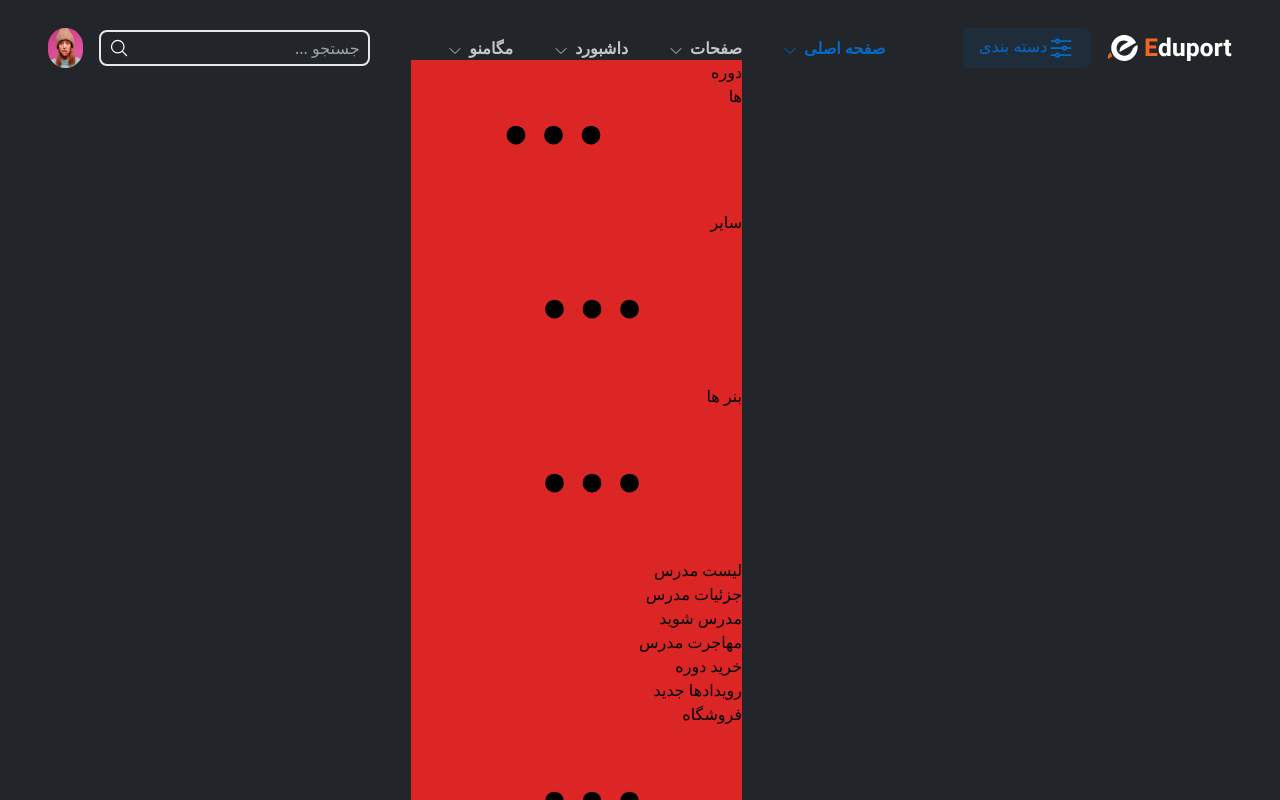
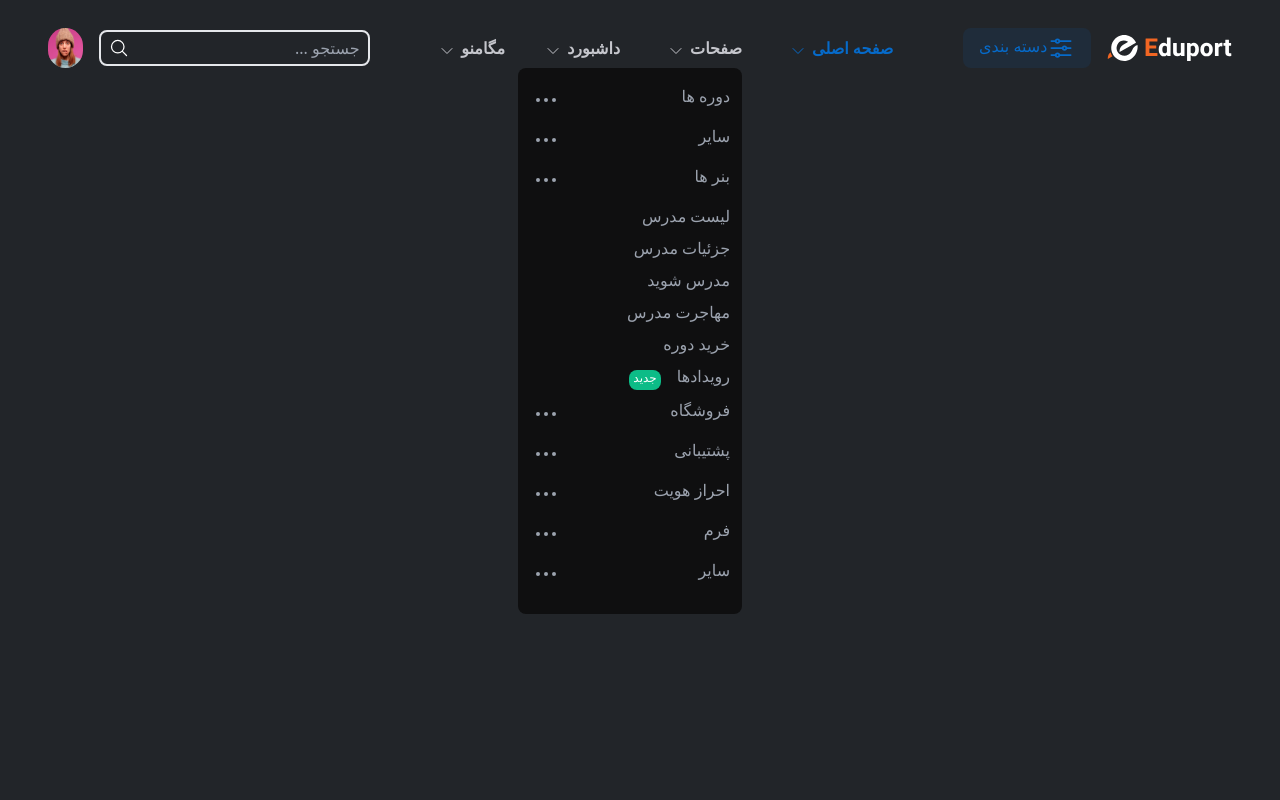
Before and after one commit to erfanMirhoseini78/Eduport, a website: page index.html in a window 1280 px wide. Shown: the top 800 px of the page. Drawn offline with Linux system fonts and the light colour scheme.

Commit message:
Development Header Nav Menu Section

```diff
--- a/index.html
+++ b/index.html
@@ -309,49 +309,63 @@
                                                 <div class="w-44 h-[1px] bg-gray-800"></div>
 
                                                 <!-- Divider -->
-                                                <ul class="*:py-1 pt-4 child-hover:bg-[#066ac91a] child-hover:rounded-sm child:transition-colors child:pr-2">
+                                                <ul
+                                                    class="*:py-1 pt-4 child-hover:bg-[#066ac91a] child-hover:rounded-sm child:transition-colors child:pr-2">
                                                     <li class="">
-                                                        <a href="#" class="text-gray-400 block hover:text-active">اینستاگرام مارکتینگ</a>
+                                                        <a href="#"
+                                                            class="text-gray-400 block hover:text-active">اینستاگرام
+                                                            مارکتینگ</a>
                                                     </li>
 
                                                     <li class="">
-                                                        <a href="#" class="text-gray-400 block hover:text-active">تبلیغ نویسی</a>
+                                                        <a href="#" class="text-gray-400 block hover:text-active">تبلیغ
+                                                            نویسی</a>
                                                     </li>
 
                                                     <li class="">
-                                                        <a href="#" class="text-gray-400 block hover:text-active">سرچ کنسول</a>
+                                                        <a href="#" class="text-gray-400 block hover:text-active">سرچ
+                                                            کنسول</a>
                                                     </li>
 
                                                     <li class="">
-                                                        <a href="#" class="text-gray-400 block hover:text-active">جذب ترافیک موثر</a>
+                                                        <a href="#" class="text-gray-400 block hover:text-active">جذب
+                                                            ترافیک موثر</a>
                                                     </li>
 
                                                     <li class="">
-                                                        <a href="#" class="text-gray-400 block hover:text-active">افزایش فروش</a>
+                                                        <a href="#" class="text-gray-400 block hover:text-active">افزایش
+                                                            فروش</a>
                                                     </li>
 
                                                     <li class="">
-                                                        <a href="#" class="text-gray-400 block hover:text-active">ویدیو مارکتینگ</a>
+                                                        <a href="#" class="text-gray-400 block hover:text-active">ویدیو
+                                                            مارکتینگ</a>
                                                     </li>
 
                                                     <li class="">
-                                                        <a href="#" class="text-gray-400 block hover:text-active">آموزش GTmetrix</a>
+                                                        <a href="#" class="text-gray-400 block hover:text-active">آموزش
+                                                            GTmetrix</a>
                                                     </li>
 
                                                     <li class="">
-                                                        <a href="#" class="text-gray-400 block hover:text-active">آموزش Alex</a>
+                                                        <a href="#" class="text-gray-400 block hover:text-active">آموزش
+                                                            Alex</a>
                                                     </li>
 
                                                     <li class="">
-                                                        <a href="#" class="text-gray-400 block hover:text-active">استراتژی تولید محتوا</a>
+                                                        <a href="#"
+                                                            class="text-gray-400 block hover:text-active">استراتژی تولید
+                                                            محتوا</a>
                                                     </li>
 
                                                     <li class="">
-                                                        <a href="#" class="text-gray-400 block hover:text-active">سئو و بهینه سازی</a>
+                                                        <a href="#" class="text-gray-400 block hover:text-active">سئو و
+                                                            بهینه سازی</a>
                                                     </li>
 
                                                     <li class="">
-                                                        <a href="#" class="text-gray-400 block hover:text-active">اصول قرارداد نویسی</a>
+                                                        <a href="#" class="text-gray-400 block hover:text-active">اصول
+                                                            قرارداد نویسی</a>
                                                     </li>
                                                 </ul>
                                             </div>
@@ -613,7 +627,7 @@
                         </li>
 
                         <!-- Item 2 -->
-                        <li class="relative group/page">
+                        <li class="relative group/page p-2">
                             <a href="#" class="flex items-center font-bold text-[#c5c6cc]">
                                 <span class="">صفحات</span>
 
@@ -623,17 +637,17 @@
                             </a>
 
                             <!--? DropDown SubMenu -->
-                            <ul class="absolute top-full bg-red-600">
+                            <ul class="absolute top-full w-56 px-3 py-4 bg-[#0f0f10] rounded-lg child:pb-2">
 
                                 <!-- Item 1 -->
                                 <!-- DropDown SubMenu -->
                                 <li class="">
-                                    <a href="#" class="flex">
+                                    <a href="#" class="flex justify-between text-gray-400">
                                         <span class="">
                                             دوره ها
                                         </span>
 
-                                        <svg class="">
+                                        <svg class="w-8 h-8">
                                             <use xlink:href="#ellipsis-horizontal"></use>
                                         </svg>
                                     </a>
@@ -677,12 +691,12 @@
                                 <!-- Item 2 -->
                                 <!-- DropDown SubMenu -->
                                 <li class="">
-                                    <a href="#" class="">
+                                    <a href="#" class="flex justify-between text-gray-400">
                                         <span class="">
                                             سایر
                                         </span>
 
-                                        <svg>
+                                        <svg class="w-8 h-8">
                                             <use xlink:href="#ellipsis-horizontal"></use>
                                         </svg>
                                     </a>
@@ -730,12 +744,12 @@
                                 <!-- Item 3 -->
                                 <!-- DropDown SubMenu -->
                                 <li class="">
-                                    <a href="#" class="">
+                                    <a href="#" class="flex justify-between text-gray-400">
                                         <span class="">
                                             بنر ها
                                         </span>
 
-                                        <svg>
+                                        <svg class="w-8 h-8">
                                             <use xlink:href="#ellipsis-horizontal"></use>
                                         </svg>
                                     </a>
@@ -754,57 +768,58 @@
 
                                 <!-- Item 4 -->
                                 <li class="">
-                                    <a href="#" class="">
+                                    <a href="#" class="text-gray-400">
                                         لیست مدرس
                                     </a>
                                 </li>
 
                                 <!-- Item 5 -->
                                 <li class="">
-                                    <a href="#" class="">
+                                    <a href="#" class="text-gray-400">
                                         جزئیات مدرس
                                     </a>
                                 </li>
 
                                 <!-- Item 6 -->
                                 <li class="">
-                                    <a href="#" class="">
+                                    <a href="#" class="text-gray-400">
                                         مدرس شوید
                                     </a>
                                 </li>
 
                                 <!-- Item 7 -->
                                 <li class="">
-                                    <a href="#" class="">
+                                    <a href="#" class="text-gray-400">
                                         مهاجرت مدرس
                                     </a>
                                 </li>
 
                                 <!-- Item 8 -->
                                 <li class="">
-                                    <a href="#" class="">
+                                    <a href="#" class="text-gray-400">
                                         خرید دوره
                                     </a>
                                 </li>
 
                                 <!-- Item 9 -->
                                 <li class="">
-                                    <a href="#" class="">
+                                    <a href="#" class="text-gray-400">
                                         <span class="">رویدادها</span>
 
-                                        <span class="">جدید</span>
+                                        <span
+                                            class="bg-[#0CBC87] text-white px-1 pb-1 rounded-lg text-xs mr-3 inline-flex items-center justify-center">جدید</span>
                                     </a>
                                 </li>
 
                                 <!-- Item 10 -->
                                 <!-- DropDown SubMenu -->
                                 <li class="">
-                                    <a href="#" class="">
+                                    <a href="#" class="flex justify-between text-gray-400">
                                         <span class="">
                                             فروشگاه
                                         </span>
 
-                                        <svg>
+                                        <svg class="w-8 h-8">
                                             <use xlink:href="#ellipsis-horizontal"></use>
                                         </svg>
                                     </a>
@@ -859,12 +874,12 @@
                                 <!-- Item 11 -->
                                 <!-- DropDown SubMenu -->
                                 <li class="">
-                                    <a href="#" class="">
+                                    <a href="#" class="flex justify-between text-gray-400">
                                         <span class="">
                                             پشتیبانی
                                         </span>
 
-                                        <svg>
+                                        <svg class="w-8 h-8">
                                             <use xlink:href="#ellipsis-horizontal"></use>
                                         </svg>
                                     </a>
@@ -897,12 +912,12 @@
                                 <!-- Item 12 -->
                                 <!-- DropDown SubMenu -->
                                 <li class="">
-                                    <a href="#" class="">
+                                    <a href="#" class="flex justify-between text-gray-400">
                                         <span class="">
                                             احراز هویت
                                         </span>
 
-                                        <svg>
+                                        <svg class="w-8 h-8">
                                             <use xlink:href="#ellipsis-horizontal"></use>
                                         </svg>
                                     </a>
@@ -935,12 +950,12 @@
                                 <!-- Item 13 -->
                                 <!-- DropDown SubMenu -->
                                 <li class="">
-                                    <a href="#" class="">
+                                    <a href="#" class="flex justify-between text-gray-400">
                                         <span class="">
                                             فرم
                                         </span>
 
-                                        <svg>
+                                        <svg class="w-8 h-8">
                                             <use xlink:href="#ellipsis-horizontal"></use>
                                         </svg>
                                     </a>
@@ -981,12 +996,12 @@
                                 <!-- Item 14 -->
                                 <!-- DropDown SubMenu -->
                                 <li class="">
-                                    <a href="#" class="">
+                                    <a href="#" class="flex justify-between text-gray-400">
                                         <span class="">
                                             سایر
                                         </span>
 
-                                        <svg>
+                                        <svg class="w-8 h-8">
                                             <use xlink:href="#ellipsis-horizontal"></use>
                                         </svg>
                                     </a>
```
Also changed, not shown: styles/app.css.
